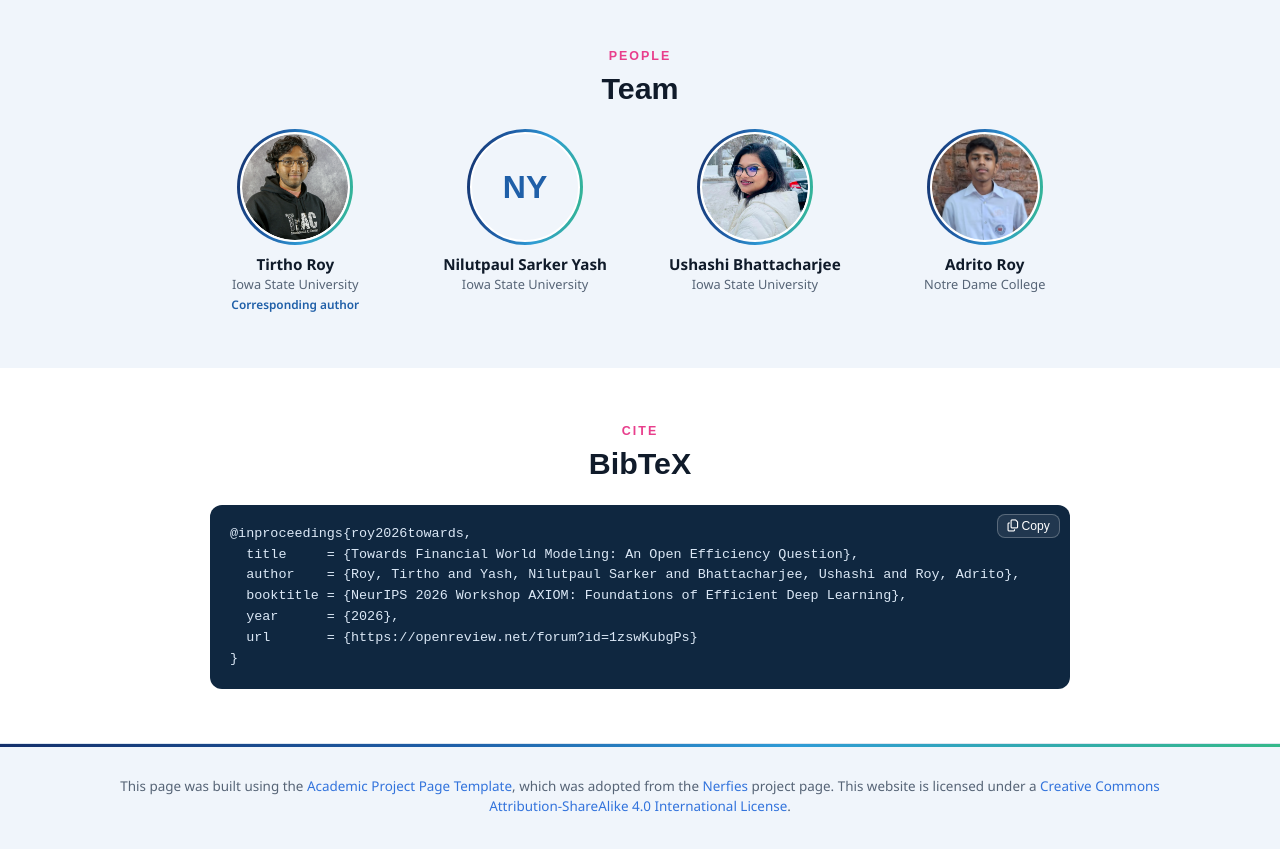
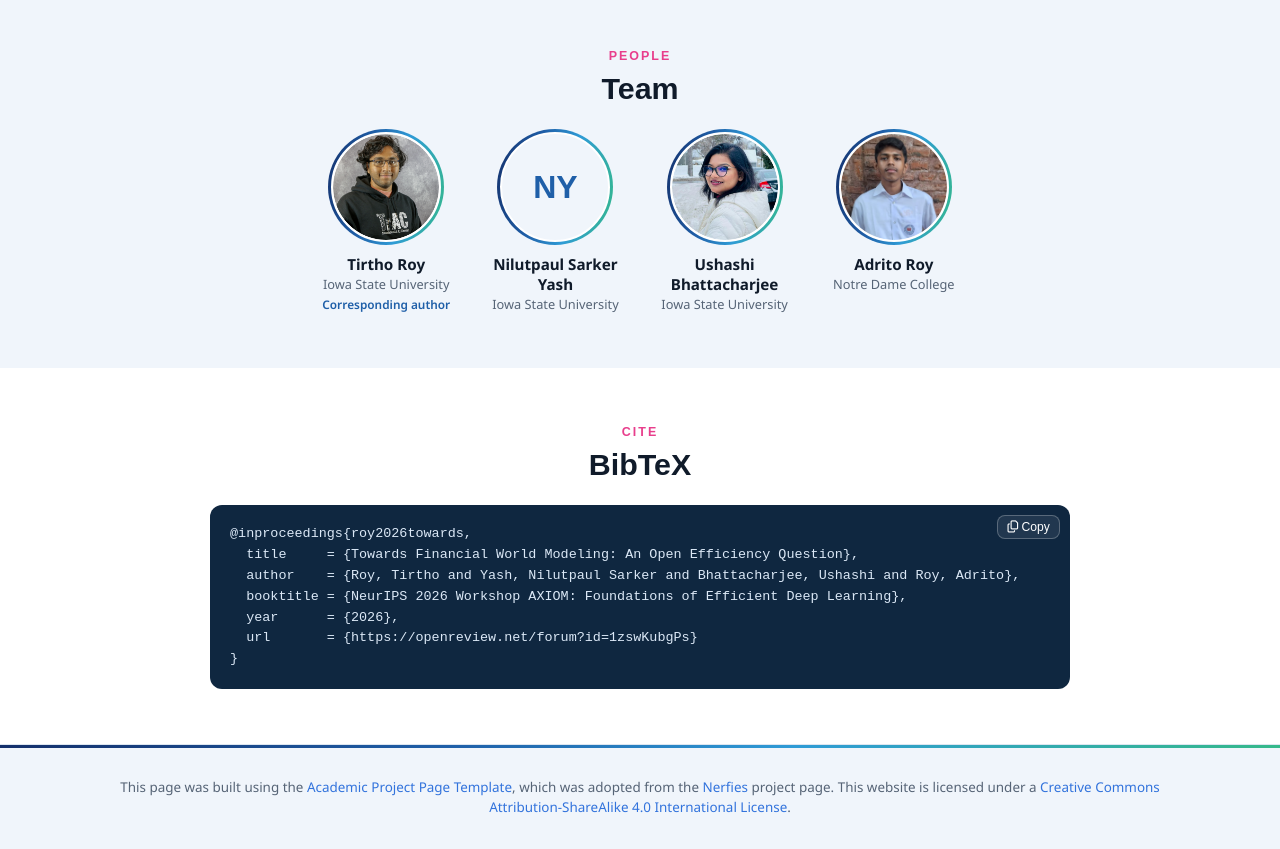
Before and after one commit to axiom-fin/axiom-fin.github.io, a plain HTML site: page index.html in a window 1280 px wide. Shown: the part 3780-4629 px from the top of the page. Drawn offline with Linux system fonts and the light colour scheme; some icons are missing; a web font is replaced by a local one.

Commit message:
Centre the team section and wrap it into centred rows
Co-Authored-By: Claude Opus 5.5 <noreply@anthropic.com>

```diff
--- a/static/css/extras.css
+++ b/static/css/extras.css
@@ -125,3 +125,11 @@ table.res thead th.sorted::after { content: " \25BE"; }
 table.res td .eb { display: inline-block; height: 8px; border-radius: 4px; vertical-align: middle; margin-right: .4rem; background: linear-gradient(90deg, #f4a81d, #cc3311); }
 table.res tr.hot td { background: #fff4ef; }
 table.res td.hot { color: #b0300e; font-weight: 700; }
+
+/* ---------- team: always centred, wraps into centred rows ---------- */
+.team { display: flex !important; flex-wrap: wrap; justify-content: center; gap: 1.4rem 1.2rem; max-width: 900px; margin: 0 auto; }
+.team .member { flex: 0 0 150px; max-width: 150px; text-align: center; }
+.team .member .ph { margin-left: auto; margin-right: auto; }
+.team.rows-4 { max-width: calc(4 * 150px + 3 * 1.2rem); }   /* 4 on the first line, rest centred on the second */
+.team.rows-3 { max-width: calc(3 * 150px + 2 * 1.2rem); }   /* 3 + 3 */
+@media (max-width: 560px) { .team .member { flex-basis: 130px; max-width: 130px; } }
```
